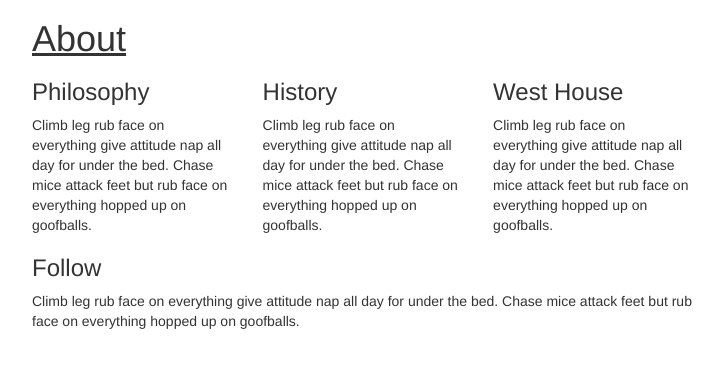
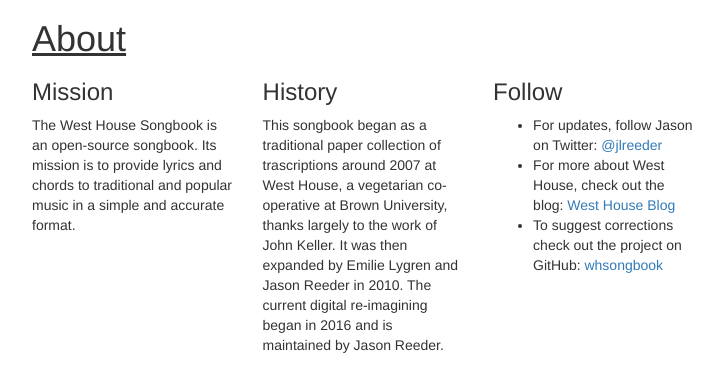
Before and after one commit to jsonreeder/whsongbook, a Flask app: page /about in a window 1280 px wide. Shown: the part 51-443 px from the top of the page, without its empty margins (208-931 px from the left). Run offline with Flask 2, Linux system fonts and the light colour scheme; some libraries are stand-ins or nearby versions.

Commit message:
Add content

```diff
--- a/whsongbook/templates/about.html
+++ b/whsongbook/templates/about.html
@@ -4,20 +4,20 @@
 <h1>About</h1>
 <div class ="row">
     <div class ="col-sm-4">
-        <h3>Philosophy</h3>
-        <p>Climb leg rub face on everything give attitude nap all day for under the bed. Chase mice attack feet but rub face on everything hopped up on goofballs.</p>
+        <h3>Mission</h3>
+        <p>The West House Songbook is an open-source songbook. Its mission is to provide lyrics and chords to traditional and popular music in a simple and accurate format.</p>
     </div>
     <div class ="col-sm-4">
         <h3>History</h3>
-        <p>Climb leg rub face on everything give attitude nap all day for under the bed. Chase mice attack feet but rub face on everything hopped up on goofballs.</p>
+        <p>This songbook began as a traditional paper collection of trascriptions around 2007 at West House, a vegetarian co-operative at Brown University, thanks largely to the work of John Keller. It was then expanded by Emilie Lygren and Jason Reeder in 2010. The current digital re-imagining began in 2016 and is maintained by Jason Reeder.</p>
     </div>
     <div class ="col-sm-4">
-        <h3>West House</h3>
-        <p>Climb leg rub face on everything give attitude nap all day for under the bed. Chase mice attack feet but rub face on everything hopped up on goofballs.</p>
-    </div>
-    <div class ="col-sm-12">
         <h3>Follow</h3>
-        <p>Climb leg rub face on everything give attitude nap all day for under the bed. Chase mice attack feet but rub face on everything hopped up on goofballs.</p>
+        <ul>
+            <li>For updates, follow Jason on Twitter: <a href="https://twitter.com/jlreeder">@jlreeder</a></li>
+            <li>For more about West House, check out the blog: <a href="https://brownwesthouse.wordpress.com/">West House Blog</a></li>
+            <li>To suggest corrections check out the project on GitHub: <a href="https://github.com/jlreeder/whsongbook">whsongbook</a></li>
+        </ul>
     </div>
 </div>
 {% endblock %}
```
